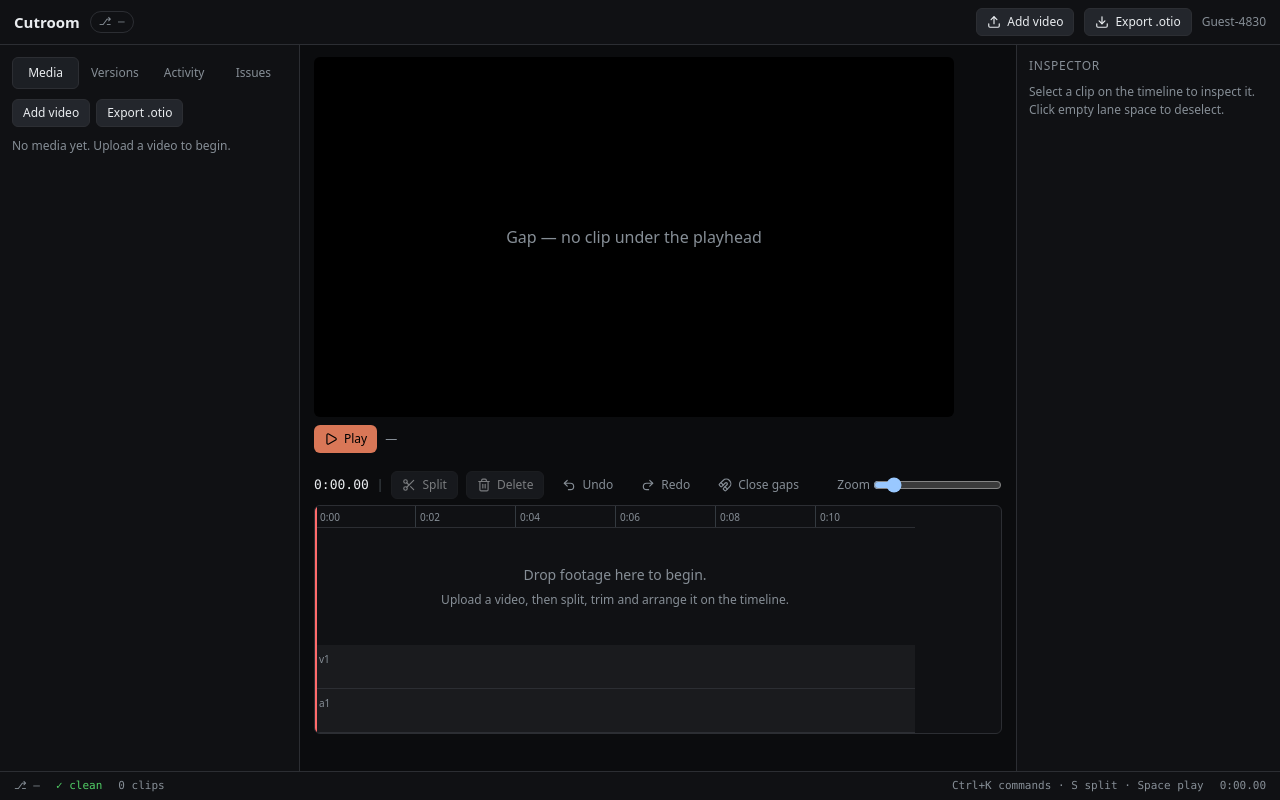
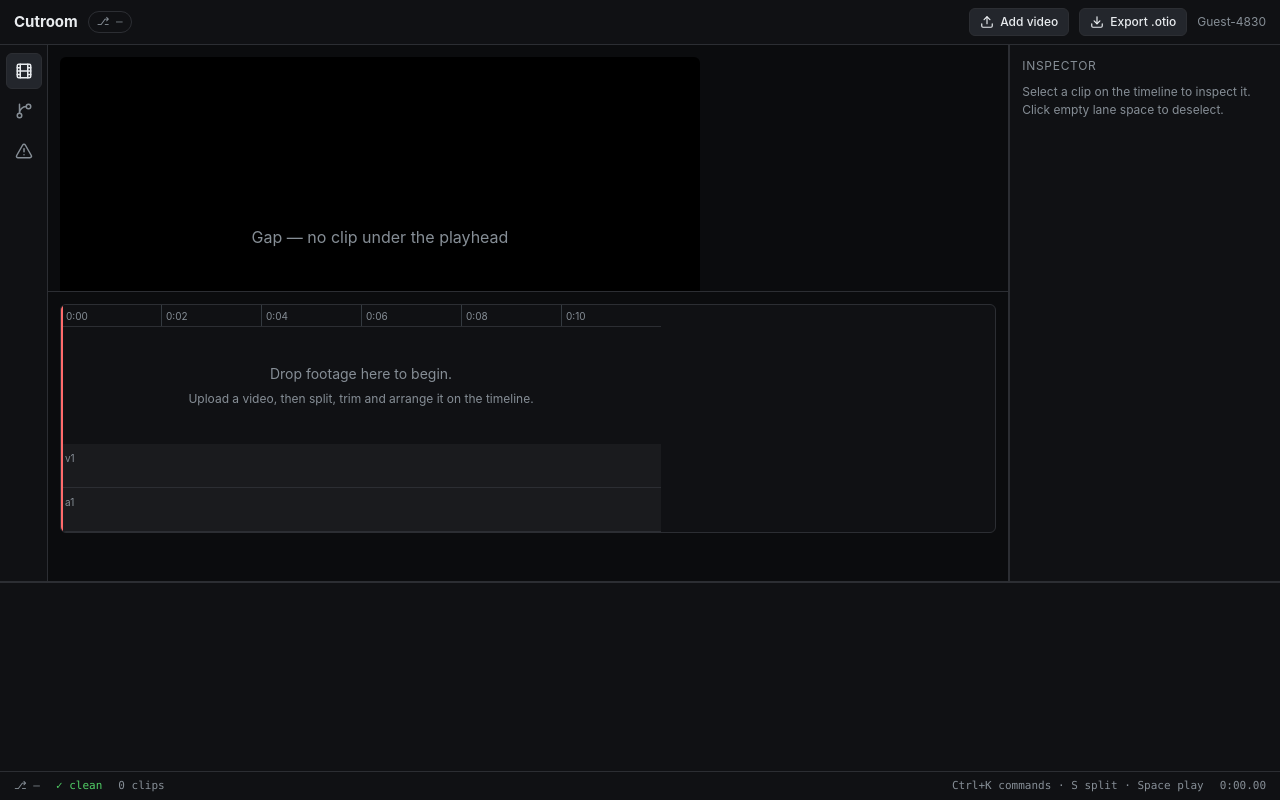
Before and after one commit to ShivamChavan01/cutroom, a React (Vite) app in the folder apps/web/: page / in a window 1280 px wide. Built offline with nearby package versions, Linux system fonts and the light colour scheme.

Commit message:
web: editor shell with activity bar and resizable panels (69 web tests green)

```diff
--- a/apps/web/package.json
+++ b/apps/web/package.json
@@ -18,6 +18,7 @@
     "lucide-react": "^1.56.0",
     "react": "^19.1.1",
     "react-dom": "^19.1.1",
+    "react-resizable-panels": "^4.14.6",
     "tailwind-merge": "^3.7.0",
     "tailwindcss": "^4.3.3",
     "zustand": "^5.0.8"
--- a/apps/web/src/App.tsx
+++ b/apps/web/src/App.tsx
@@ -1,15 +1,15 @@
 import { useEffect } from "react";
 import { Timeline } from "./components/Timeline";
 import { Player } from "./components/Player";
+import { ActivityBar } from "./components/ActivityBar";
 import { CommandPalette } from "./components/CommandPalette";
 import { StatusBar } from "./components/StatusBar";
 import { TopBar } from "./components/TopBar";
+import { Inspector } from "./components/Inspector";
 import { SidePanel } from "./components/SidePanel";
-import { Inspector } from "./components/Inspector";
-import { TransportBar } from "./components/TransportBar";
+import { Panel, ResizableGroup, ResizeHandle } from "./components/ResizableGroup";
 import { deleteSelected, splitAtPlayhead } from "./lib/actions";
 import { useEditorStore } from "./store";
-import { theme } from "./theme";
 
 function isTypingTarget(event: KeyboardEvent): boolean {
   const target = event.target as HTMLElement | null;
@@ -22,9 +22,15 @@ function isTypingTarget(event: KeyboardEvent): boolean {
 }
 
 /**
- * Editor shell: preview center, drawers left, inspector right, timeline
- * along the bottom. Same store, same shortcuts, same components as before —
- * this file is layout only.
+ * Editor shell.
+ *
+ *   TopBar
+ *   ├─ ActivityBar (icon rail) │ centre │ Inspector
+ *   ├─ workspace group: [centre column: preview / editor tabs] │ inspector
+ *   ├─ Bottom panel (Issues / Activity)
+ *   └─ StatusBar
+ *
+ * All four groups are resizable and their sizes persist per group id.
  */
 export function App() {
   useEffect(() => {
@@ -56,63 +62,64 @@ export function App() {
   }, []);
 
   return (
-    <div
-      style={{
-        display: "flex",
-        flexDirection: "column",
-        height: "100vh",
-        background: theme.bg,
-        color: theme.text,
-        fontFamily: theme.font,
-        overflow: "hidden",
-      }}
-    >
+    <div className="flex h-screen flex-col overflow-hidden bg-background text-foreground">
       <TopBar />
       <CommandPalette />
-      <div style={{ display: "flex", flex: 1, minHeight: 0 }}>
-        <aside
-          aria-label="panels"
-          style={{
-            width: 300,
-            flexShrink: 0,
-            borderRight: `1px solid ${theme.border}`,
-            background: theme.panel,
-            padding: 12,
-            overflow: "hidden",
-            display: "flex",
-            flexDirection: "column",
-          }}
+      <ResizableGroup
+        groupId="workspace"
+        orientation="vertical"
+        panelIds={["workspace", "bottom"]}
+        defaultLayout={{ workspace: 74, bottom: 26 }}
+        minSize={20}
       >
-          <SidePanel />
-        </aside>
-        <main
-          style={{
-            flex: 1,
-            minWidth: 0,
-            display: "flex",
-            flexDirection: "column",
-            padding: "12px 14px",
-            overflowY: "auto",
-          }}
+        <Panel id="workspace" minSize={30}>
+          <div className="flex h-full min-h-0">
+            <ActivityBar />
+            <ResizableGroup
+              groupId="shell"
+              orientation="horizontal"
+              panelIds={["centre", "inspector"]}
+              defaultLayout={{ centre: 78, inspector: 22 }}
+              minSize={12}
             >
+              <Panel id="centre" minSize={40}>
+                <ResizableGroup
+                  groupId="centre"
+                  orientation="vertical"
+                  panelIds={["preview", "editor"]}
+                  defaultLayout={{ preview: 46, editor: 54 }}
+                  minSize={15}
+                >
+                  <Panel id="preview" minSize={20}>
+                    <div className="h-full overflow-y-auto p-3">
                       <Player />
-          <TransportBar />
+                    </div>
+                  </Panel>
+                  <ResizeHandle orientation="horizontal" />
+                  <Panel id="editor" minSize={20}>
+                    <div className="h-full overflow-auto p-3">
                       <Timeline />
-        </main>
+                    </div>
+                  </Panel>
+                </ResizableGroup>
+              </Panel>
+              <ResizeHandle orientation="vertical" />
+              <Panel id="inspector" minSize={14}>
                 <aside
                   aria-label="inspector"
-          style={{
-            width: 264,
-            flexShrink: 0,
-            borderLeft: `1px solid ${theme.border}`,
-            background: theme.panel,
-            padding: 12,
-            overflowY: "auto",
-          }}
+                  className="h-full overflow-y-auto border-l border-border bg-card p-3"
                 >
                   <Inspector />
                 </aside>
+              </Panel>
+            </ResizableGroup>
           </div>
+        </Panel>
+        <ResizeHandle orientation="horizontal" />
+        <Panel id="bottom" minSize={8}>
+          <div className="h-full border-t border-border bg-card" />
+        </Panel>
+      </ResizableGroup>
       <StatusBar />
     </div>
   );
--- /dev/null
+++ b/apps/web/src/components/ActivityBar.tsx
@@ -0,0 +1,58 @@
+import { AlertTriangle, Film, GitBranch } from "lucide-react";
+import { lint } from "@cutroom/engine";
+import { useEditorStore } from "../store";
+import { type RailItem, useUiStore } from "../uiStore";
+
+const ITEMS: { id: RailItem; label: string; icon: typeof Film }[] = [
+  { id: "media", label: "Media", icon: Film },
+  { id: "versions", label: "Versions", icon: GitBranch },
+  { id: "issues", label: "Issues", icon: AlertTriangle },
+];
+
+/**
+ * Activity bar — the VS Code pattern: a narrow icon rail that switches
+ * the panel beside it. Icons carry a tooltip and an aria-label; the
+ * selected item is marked with aria-current, not colour alone.
+ */
+export function ActivityBar() {
+  const rail = useUiStore((state) => state.rail);
+  const setRail = useUiStore((state) => state.setRail);
+  const timeline = useEditorStore((state) => state.timeline);
+  const issueCount = lint(timeline).length;
+
+  return (
+    <nav
+      aria-label="activity bar"
+      className="flex w-12 shrink-0 flex-col items-center gap-1 border-r border-border bg-card py-2"
+    >
+      {ITEMS.map((item) => {
+        const Icon = item.icon;
+        const active = rail === item.id;
+        return (
+          <button
+            key={item.id}
+            onClick={() => setRail(item.id)}
+            aria-current={active ? "page" : undefined}
+            title={item.label}
+            aria-label={item.label}
+            className={`relative flex size-9 items-center justify-center rounded-md border transition-colors ${
+              active
+                ? "border-border bg-[#23262c] text-foreground"
+                : "border-transparent text-muted hover:bg-[#1a1d22] hover:text-foreground"
+            }`}
+          >
+            <Icon className="size-4.5" aria-hidden />
+            {item.id === "issues" && issueCount > 0 && (
+              <span
+                className="absolute -right-0.5 -top-0.5 rounded-full bg-warn px-1 text-[10px] font-medium text-black"
+                aria-label={`${issueCount} issues`}
+              >
+                {issueCount}
+              </span>
+            )}
+          </button>
+        );
+      })}
+    </nav>
+  );
+}
--- /dev/null
+++ b/apps/web/src/components/ResizableGroup.tsx
@@ -0,0 +1,72 @@
+import { useEffect, useState, type ReactNode } from "react";
+import { Group, Panel, Separator } from "react-resizable-panels";
+import { type PanelLayout, readLayout, writeLayout } from "../lib/layout";
+
+interface Props {
+  readonly groupId: string;
+  readonly orientation: "horizontal" | "vertical";
+  readonly children: ReactNode;
+  /** Panel ids in order, matching the Panel children. */
+  readonly panelIds: readonly string[];
+  readonly defaultLayout: PanelLayout;
+  readonly minSize?: number;
+}
+
+/**
+ * Resizable group with sizes persisted per group id. The library handles
+ * the drag mechanics; this wrapper only reads the saved layout on mount
+ * and writes it back when the user resizes.
+ */
+export function ResizableGroup({
+  groupId,
+  orientation,
+  children,
+  panelIds,
+  defaultLayout,
+  minSize = 10,
+}: Props) {
+  const [layout, setLayout] = useState<PanelLayout>(() => {
+    if (typeof window === "undefined") return defaultLayout;
+    return readLayout(window.localStorage, groupId) ?? defaultLayout;
+  });
+
+  // A saved layout from an older session may not cover the current panels.
+  useEffect(() => {
+    const known = panelIds.every((id) => layout[id] !== undefined);
+    if (!known) setLayout(defaultLayout);
+  }, [layout, panelIds, defaultLayout]);
+
+  return (
+    <Group
+      orientation={orientation}
+      defaultLayout={layout}
+      onLayoutChange={(next) => {
+        setLayout(next);
+        writeLayout(window.localStorage, groupId, next);
+      }}
+    >
+      {children}
+    </Group>
+  );
+}
+
+export { Panel, Separator };
+
+/** The drag affordance: a thin rule that highlights on hover/focus. */
+export function ResizeHandle({ orientation }: { orientation: "horizontal" | "vertical" }) {
+  return (
+    <Separator
+      className={
+        orientation === "vertical"
+          ? "group relative w-px bg-border data-[resize-handle-active]:bg-primary"
+          : "group relative h-px bg-border data-[resize-handle-active]:bg-primary"
+      }
+    >
+      <span
+        aria-hidden
+        className="absolute inset-0 transition-colors group-hover:bg-primary/40"
+        style={orientation === "vertical" ? { left: -2, right: -2 } : { top: -2, bottom: -2 }}
+      />
+    </Separator>
+  );
+}
--- a/apps/web/src/components/SidePanel.tsx
+++ b/apps/web/src/components/SidePanel.tsx
@@ -1,15 +1,12 @@
-import { useMemo, useState } from "react";
-import { lint } from "@cutroom/engine";
-import { ActivityFeed } from "./ActivityFeed";
-import { DiagnosticsPanel } from "./DiagnosticsPanel";
 import { UploadButton, ExportOitioButton } from "./UploadButton";
 import { VersionControl } from "./VersionControl";
+import { DiagnosticsPanel } from "./DiagnosticsPanel";
 import { useEditorStore } from "../store";
-import { formatTime, theme } from "../theme";
+import { formatTime } from "../theme";
+import { useUiStore } from "../uiStore";
+import { Button } from "./ui/button";
 
-type Tab = "media" | "versions" | "activity" | "issues";
-
-function MediaTab() {
+function MediaPanel() {
   const assets = useEditorStore((state) => state.timeline.assets);
   const entries = Object.values(assets);
   return (
@@ -19,7 +16,7 @@ function MediaTab() {
         <ExportOitioButton />
       </div>
       {entries.length === 0 ? (
-        <p style={{ fontSize: 12, color: theme.dim, margin: 0 }}>
+        <p style={{ fontSize: 12, color: "#868e96", margin: 0 }}>
           No media yet. Upload a video to begin.
         </p>
       ) : (
@@ -30,17 +27,19 @@ function MediaTab() {
               style={{
                 fontSize: 12,
                 padding: "6px 8px",
-                border: `1px solid ${theme.border}`,
-                borderRadius: theme.radius,
+                border: "1px solid #2c2e33",
+                borderRadius: 6,
                 marginBottom: 6,
               }}
             >
               <div style={{ fontFamily: "ui-monospace, monospace" }}>
                 {asset.id.slice(0, 16)}
               </div>
-              <div style={{ color: theme.dim, fontSize: 11 }}>
+              <div style={{ color: "#868e96", fontSize: 11 }}>
                 {asset.kind} · {formatTime(asset.duration)}
-                {asset.bytes !== undefined ? ` · ${(asset.bytes / 1048576).toFixed(1)} MB` : ""}
+                {asset.bytes !== undefined
+                  ? ` · ${(asset.bytes / 1048576).toFixed(1)} MB`
+                  : ""}
               </div>
             </li>
           ))}
@@ -51,64 +50,31 @@ function MediaTab() {
 }
 
 /**
- * Left rail: media, versions, activity, issues. The editor's drawers —
- * everything that isn't preview or timeline lives behind these tabs.
+ * The panel beside the activity rail. Its content follows the rail
+ * selection: Media, Versions (source control) or Issues (lint).
  */
 export function SidePanel() {
-  const [tab, setTab] = useState<Tab>("media");
-  const timeline = useEditorStore((state) => state.timeline);
-  const issueCount = useMemo(() => lint(timeline).length, [timeline]);
-
-  const tabs: { id: Tab; label: string; badge?: number }[] = [
-    { id: "media", label: "Media" },
-    { id: "versions", label: "Versions" },
-    { id: "activity", label: "Activity" },
-    { id: "issues", label: "Issues", badge: issueCount },
-  ];
+  const rail = useUiStore((state) => state.rail);
+  const setBottomTab = useUiStore((state) => state.setBottomTab);
 
   return (
     <div style={{ display: "flex", flexDirection: "column", height: "100%", minHeight: 0 }}>
-      <div style={{ display: "flex", gap: 2, marginBottom: 10 }}>
-        {tabs.map((t) => (
-          <button
-            key={t.id}
-            onClick={() => setTab(t.id)}
-            aria-pressed={tab === t.id}
-            style={{
-              flex: 1,
-              fontSize: 12,
-              padding: "6px 4px",
-              background: tab === t.id ? "#1c1f24" : "transparent",
-              border: `1px solid ${tab === t.id ? theme.border : "transparent"}`,
-              borderRadius: theme.radius,
-              color: tab === t.id ? theme.text : theme.dim,
-              cursor: "pointer",
-            }}
-          >
-            {t.label}
-            {t.badge !== undefined && t.badge > 0 && (
-              <span
-                style={{
-                  marginLeft: 4,
-                  fontSize: 10,
-                  background: theme.warn,
-                  color: "#000",
-                  borderRadius: 8,
-                  padding: "0 5px",
-                }}
-              >
-                {t.badge}
-              </span>
-            )}
-          </button>
-        ))}
-      </div>
-      <div style={{ overflowY: "auto", minHeight: 0, flex: 1 }}>
-        {tab === "media" && <MediaTab />}
-        {tab === "versions" && <VersionControl />}
-        {tab === "activity" && <ActivityFeed />}
-        {tab === "issues" && <DiagnosticsPanel />}
-      </div>
+      {rail === "media" && <MediaPanel />}
+      {rail === "versions" && <VersionControl />}
+      {rail === "issues" && (
+        <>
+          <DiagnosticsPanel />
+          <div style={{ marginTop: 10 }}>
+            <Button
+              size="sm"
+              variant="outline"
+              onClick={() => setBottomTab("issues")}
+            >
+              Open issues panel
+            </Button>
+          </div>
+        </>
+      )}
     </div>
   );
 }
--- /dev/null
+++ b/apps/web/src/lib/layout.ts
@@ -0,0 +1,50 @@
+/**
+ * Panel layout persistence. Sizes are stored per group id in localStorage
+ * so a reload restores the workspace the user left.
+ *
+ * Pure helpers (read/write/parse) so the behaviour is testable without a
+ * DOM; the component only supplies window.localStorage.
+ */
+
+export const LAYOUT_STORAGE_KEY = "cutroom.layout";
+
+export type PanelLayout = Readonly<Record<string, number>>;
+
+export function parseLayout(raw: string | null): PanelLayout | null {
+  if (raw === null) return null;
+  try {
+    const parsed: unknown = JSON.parse(raw);
+    if (parsed === null || typeof parsed !== "object" || Array.isArray(parsed)) {
+      return null;
+    }
+    const out: Record<string, number> = {};
+    for (const [key, value] of Object.entries(parsed)) {
+      if (typeof value === "number" && Number.isFinite(value) && value > 0) {
+        out[key] = value;
+      }
+    }
+    return Object.keys(out).length > 0 ? out : null;
+  } catch {
+    return null;
+  }
+}
+
+export function readLayout(
+  storage: Pick<Storage, "getItem">,
+  groupId: string,
+): PanelLayout | null {
+  return parseLayout(storage.getItem(`${LAYOUT_STORAGE_KEY}.${groupId}`));
+}
+
+export function writeLayout(
+  storage: Pick<Storage, "setItem">,
+  groupId: string,
+  layout: PanelLayout,
+): void {
+  try {
+    storage.setItem(`${LAYOUT_STORAGE_KEY}.${groupId}`, JSON.stringify(layout));
+  } catch {
+    // Private mode / quota: layout persistence is a nicety, never a
+    // failure mode for the app.
+  }
+}
--- /dev/null
+++ b/apps/web/src/uiStore.ts
@@ -0,0 +1,29 @@
+import { create } from "zustand";
+
+/**
+ * Shell UI state — which rail item is active, which editor tab is open,
+ * which bottom-panel tab is showing. Separate from the editor store: this
+ * is chrome, not timeline state, and it must never enter the op log.
+ */
+
+export type RailItem = "media" | "versions" | "issues";
+export type EditorTab = "timeline" | "diff" | "merge";
+export type BottomTab = "issues" | "activity";
+
+interface UiStore {
+  readonly rail: RailItem;
+  readonly editorTab: EditorTab;
+  readonly bottomTab: BottomTab;
+  readonly setRail: (rail: RailItem) => void;
+  readonly openTab: (tab: EditorTab) => void;
+  readonly setBottomTab: (tab: BottomTab) => void;
+}
+
+export const useUiStore = create<UiStore>()((set) => ({
+  rail: "media",
+  editorTab: "timeline",
+  bottomTab: "issues",
+  setRail: (rail) => set({ rail }),
+  openTab: (editorTab) => set({ editorTab }),
+  setBottomTab: (bottomTab) => set({ bottomTab }),
+}));
```
Also changed, not shown: 2 other files (tests, documents, lock files or other folders). Lines whose indentation alone changed are shown as unchanged.
